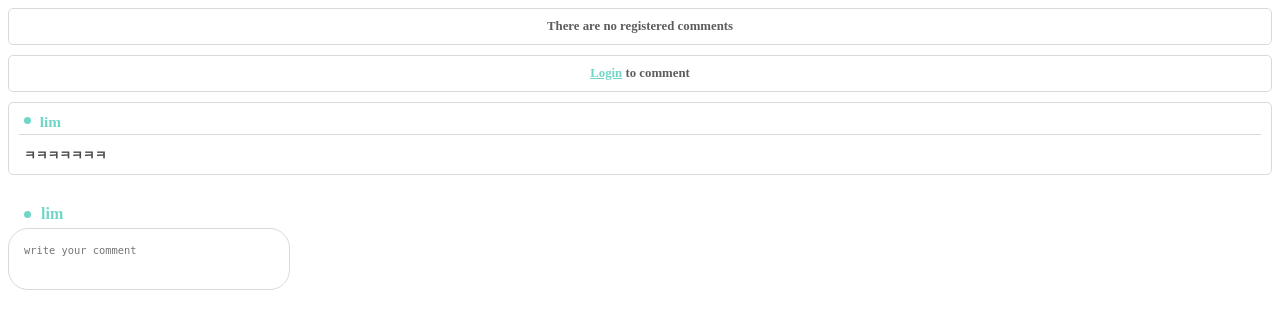
After one commit to HwnagSuYeon/spring_sapum, a Java web app: template sapum/src/main/webapp/WEB-INF/views/work/comment_list.jsp in a window 1280 px wide. The commit adds this page. Shown: the top 329 px of the page. Run offline with Spring Boot 4, a stand-in JSP engine, Linux system fonts and the light colour scheme; the template is opened without the code that fills it, so the values that code supplies are empty; the project's own start-up code is not run, and a stand-in starts its controllers and pages.

Commit message:
1. 댓글 외부파일 작업중

```diff
--- /dev/null
+++ b/sapum/src/main/webapp/WEB-INF/views/work/comment_list.jsp
@@ -0,0 +1,34 @@
+<%@ page language="java" contentType="text/html; charset=UTF-8"
+    pageEncoding="UTF-8"%>
+<!DOCTYPE html>
+<html>
+<head>
+<meta charset="UTF-8">
+<link rel="stylesheet" href="${path}/resources/css/work/work.css?v=1">
+<title>Insert title here</title>
+</head>
+<body>
+	<span class="com_text">There are no registered comments</span>
+	<span class="com_text"><a class="cmt_login" href="#" style="color: #70D6C7;">Login</a> to comment</span>
+	<span class="com_text">
+		<span class="cmt_user">
+			<span class="user_name"><span class="dot"></span> lim</span>
+			<a href="#" class="cmt_del_btn"><i class="fas fa-backspace"></i></a>
+		</span>
+		<span class="cmt_content">
+			ㅋㅋㅋㅋㅋㅋㅋ
+		</span>
+	</span>
+	<form class="comment_frm" action="" name="" method="">
+		<span class="user_wrap">
+			<span class="user_dot"></span>
+			<span class="comm_user">lim</span>
+		</span>
+		<div class="conn_inp">
+			<textarea class="comm_inp" placeholder="write your comment"></textarea>
+		</div>
+		<input type="hidden" name="id" class="comment_userid" value="">
+		<button type="button" class="cmt_add_btn"><i class="fas fa-plus"></i></button>
+	</form>
+</body>
+</html>
--- a/sapum/src/main/webapp/resources/css/work/work.css
+++ b/sapum/src/main/webapp/resources/css/work/work.css
@@ -340,10 +340,49 @@ body {
     color: #5D5D5D;
     font-weight: bold;
     display: block;
+    border: 1px solid #dadada;
+    border-radius: 5px;
+    padding: 10px;
+    text-align: center;
+    margin-bottom: 10px;
+}
+.cmt_user {
+	display: flex;
+    justify-content: space-between;
+    border-bottom: 1px solid #dadada;
+    padding: 0 5px 3px 5px;
+    align-items: center;
+}
+.user_name {
+	font-weight: bold;
+    color: #70D6C7;
+    font-size: 1.2em;
+}
+.dot {
+	width: 7px;
+    height: 7px;
+    background-color: #70D6C7;
+    border-radius: 5px;
+    display: inline-block;
+    margin: 0 5px 3px 0;
+}
+.cmt_content {
+	text-align: left;
+    margin-top: 10px;
+    display: flex;
+    padding: 0 5px;
+    color: #4c4c4c
+}
+.cmt_del_btn {
+	color: #dadada;
+	transition: .3s;
+}
+.cmt_del_btn:hover {
+	color: #70D6C7;
 }
 .user_dot {
-	width: 10px;
-	height: 10px;
+	width: 7px;
+	height: 7px;
 	background-color: #70D6C7;
 	border-radius: 10px;
 	display: inline-block;
@@ -354,8 +393,8 @@ body {
 	font-weight: bold;
 }
 .comm_inp {
-	border: 1px solid #EAEAEA;
-	width: 230px;
+	border: 1px solid #dadada;
+	width: 250px;
 	height: 30px;
 	border-radius: 20px;
 	font-size: .8em;
@@ -368,6 +407,7 @@ body {
 	display: flex;
 	align-items: center;
 	margin: 20px 0 5px 0;
+	padding: 0 16px;
 }
 .cmt_add_btn {
 	display: none;
```
Also changed, not shown: sapum/src/main/webapp/WEB-INF/views/work/view.jsp (+22 -13 lines).
